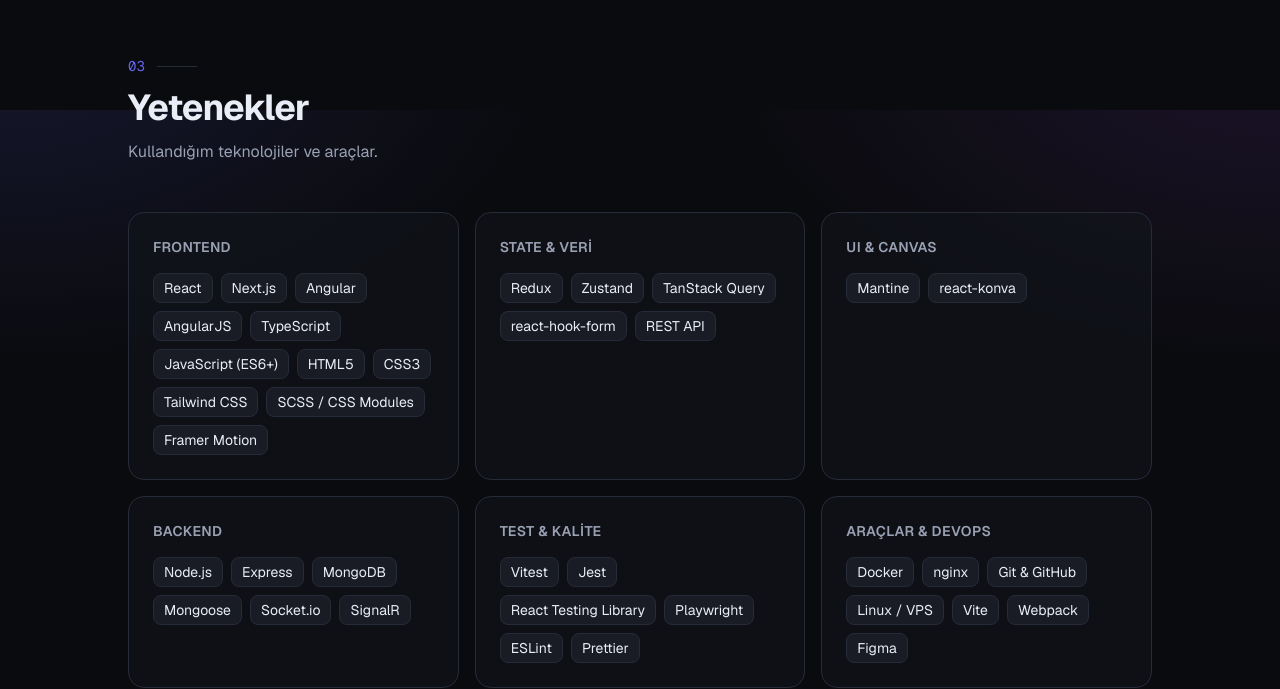
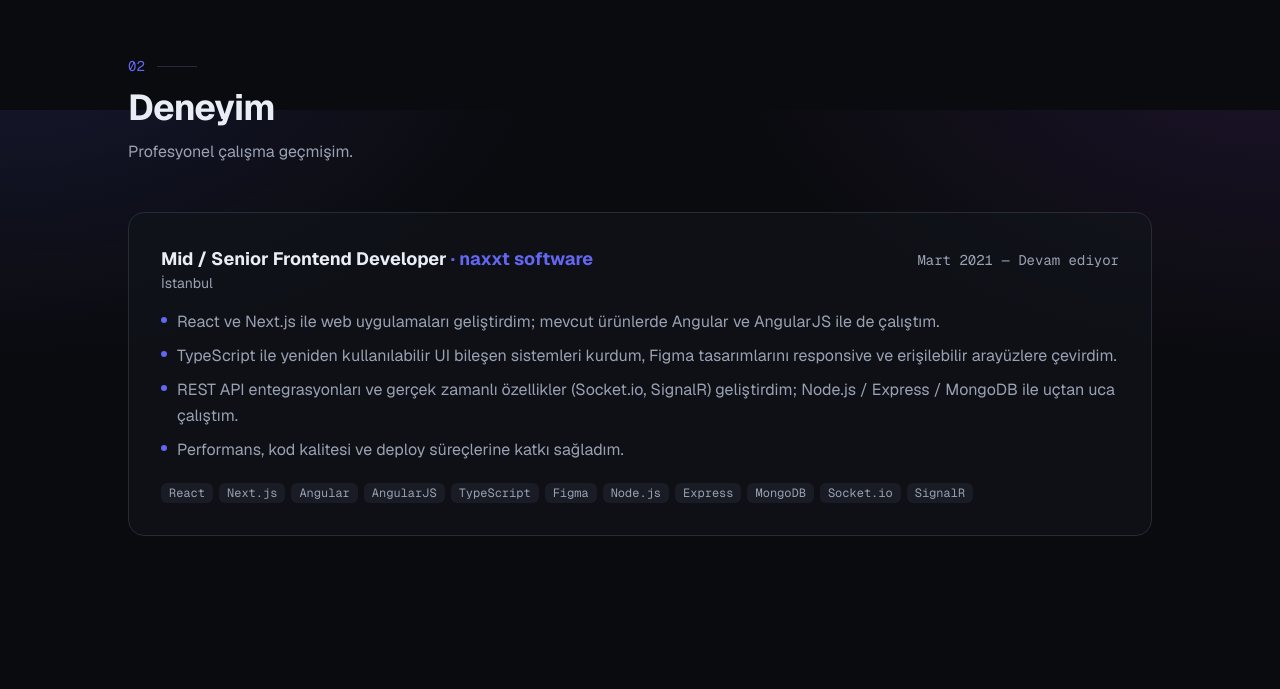
Before and after one commit to mfakyol/portfolio, a Next.js app: page / in a window 1280 px wide. Shown: the part 1490-2179 px from the top of the page. Built offline with nearby package versions, Linux system fonts and the light colour scheme.

Commit message:
Add missing Experience component file

```diff
--- /dev/null
+++ b/components/Experience.tsx
@@ -0,0 +1,65 @@
+"use client";
+
+import { useI18n } from "@/lib/i18n";
+import { EXPERIENCE } from "@/data/content";
+import { SectionHeading } from "./SectionHeading";
+import { Reveal } from "./Reveal";
+
+export function Experience() {
+  const { t, locale } = useI18n();
+
+  return (
+    <section id="experience" className="scroll-mt-20 px-5 py-24">
+      <div className="mx-auto max-w-5xl">
+        <Reveal>
+          <SectionHeading
+            index="02"
+            title={t("experience.title")}
+            sub={t("experience.sub")}
+          />
+        </Reveal>
+
+        <div className="space-y-6">
+          {EXPERIENCE.map((e, i) => (
+            <Reveal key={e.company} delay={i * 0.05}>
+              <div className="rounded-2xl border border-border bg-surface/60 p-6 sm:p-8">
+                <div className="flex flex-wrap items-baseline justify-between gap-x-4 gap-y-1">
+                  <div>
+                    <h3 className="text-lg font-bold">
+                      {e.role[locale]}{" "}
+                      <span className="text-accent">· {e.company}</span>
+                    </h3>
+                    <p className="text-sm text-muted">{e.location}</p>
+                  </div>
+                  <span className="font-mono text-sm text-muted">
+                    {e.period[locale]}
+                  </span>
+                </div>
+
+                <ul className="mt-4 space-y-2">
+                  {e.bullets[locale].map((b, j) => (
+                    <li key={j} className="flex gap-2.5 text-muted">
+                      <span className="mt-2 h-1.5 w-1.5 shrink-0 rounded-full bg-accent" />
+                      <span className="leading-relaxed">{b}</span>
+                    </li>
+                  ))}
+                </ul>
+
+                <div className="mt-5 flex flex-wrap gap-1.5">
+                  {e.tech.map((tech) => (
+                    <span
+                      key={tech}
+                      className="rounded-md bg-surface-2 px-2 py-0.5 font-mono text-xs text-muted"
+                    >
+                      {tech}
+                    </span>
+                  ))}
+                </div>
+              </div>
+            </Reveal>
+          ))}
+        </div>
+      </div>
+    </section>
+  );
+}
```
